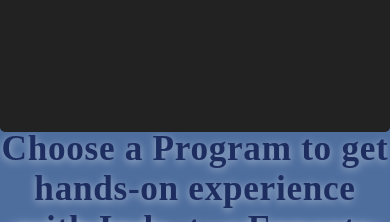
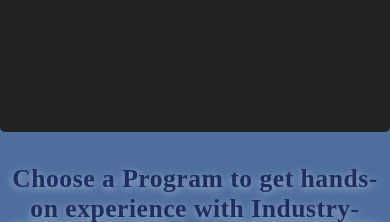
Before and after one commit to sharathramya/sharatechnovate, a plain HTML site: page index.html in a window 390 px wide. Shown: the part 1560-1782 px from the top of the page. Drawn offline with Linux system fonts and the light colour scheme.

Commit message:
minor update

```diff
--- a/index.html
+++ b/index.html
@@ -210,7 +210,7 @@
     }
     .weoffer>.h2head {
       font-size: 3rem;
-      margin-top: -35px;
+      /* margin-top: -35px; */
       /* color: #fff; */
       letter-spacing: 1px;
       text-shadow: 0 2px 8px rgba(0,0,0,0.15);
@@ -294,6 +294,7 @@
       }
       .weoffer>.h2head {
         font-size: 2.2rem;
+        /* margin-top: -25px; */
       }
       .ofcard {
         padding: 8px 2px;
@@ -524,7 +525,8 @@
         pointer-events: none;
       }
       .trainingsection>.h2head {
-        margin-top: -35px;
+        /* margin-top: -35px; */
+        font-size: 1.6rem;
       }
       .mobile-row {
         display: flex;
```
